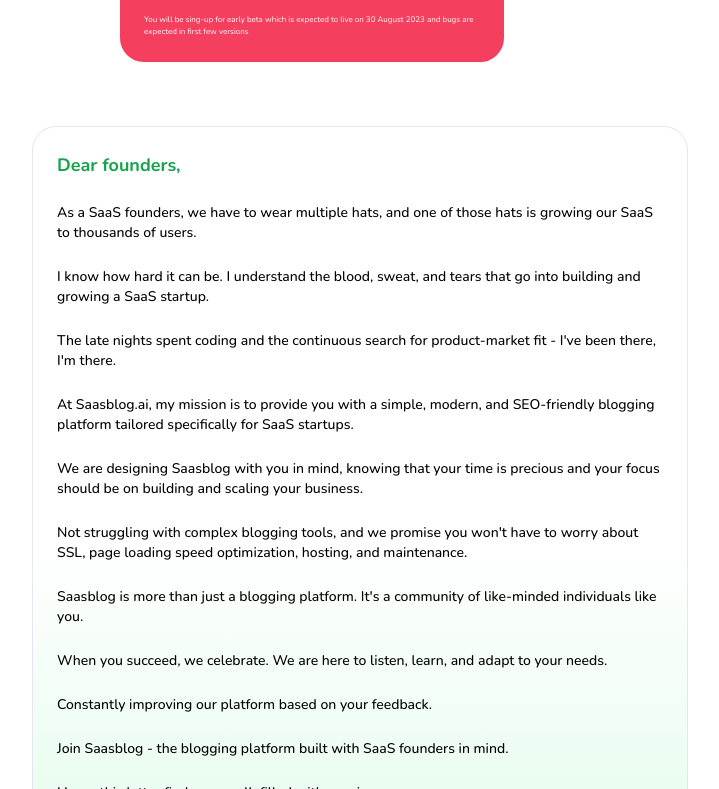
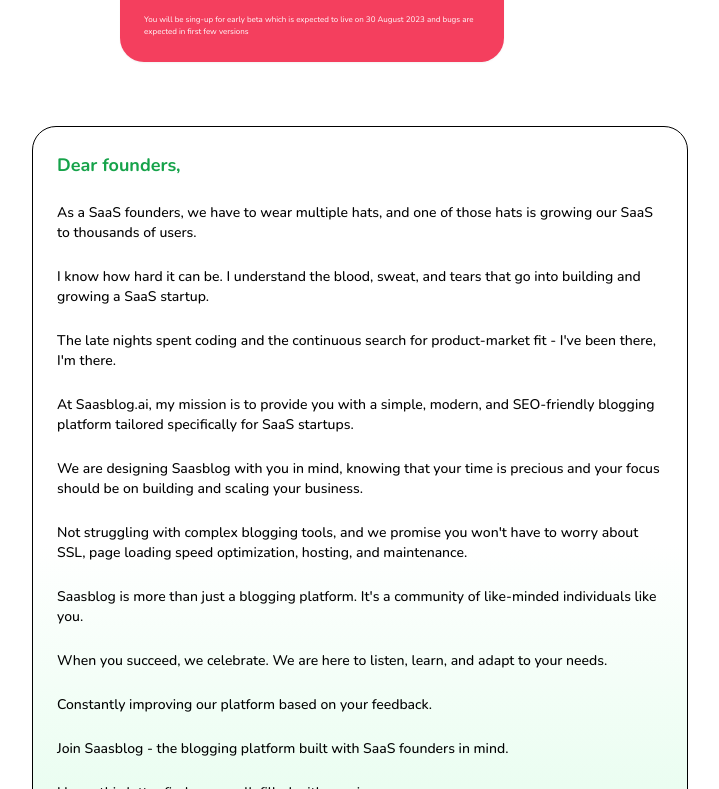
Before and after one commit to sagarjaid/saasblog, a Next.js app: page / in a window 1280 px wide. Shown: the part 2171-2960 px from the top of the page, without its empty margins (280-999 px from the left). Built offline with nearby package versions, Linux system fonts and the light colour scheme.

Commit message:
New UI 5

```diff
--- a/pages/index.js
+++ b/pages/index.js
@@ -6,7 +6,7 @@
   return (
     <>
       <SEOMeta
-        title="SaaSblog - Simple & Modern blog for your SaaS/Business"
+        title="SaaSblog - A Simple Blogging Platform tailored for your SaaS"
         description="A WordPress blog Alternative for SaaS Startups, Indie hackers, Businesses and Bloggers"
       />
       <div className='flex flex-col gap-8 md:gap-14 items-center '>
@@ -121,7 +121,7 @@
           </div>
 
           <div>
-            <div className='text-sm flex flex-col font-medium gap-6 border p-6 w-full rounded-3xl bg-gradient-to-b from-white via-white to-green-100 '>
+            <div className='text-sm flex flex-col border-black font-medium gap-6 border p-6 w-full rounded-3xl bg-gradient-to-b from-white via-white to-green-100 '>
               <div className='text-lg font-bold text-green-600'>Dear founders,</div>
               <span> As a SaaS founders, we have to wear multiple hats, and one of those hats is growing our SaaS to thousands of users. </span>
 
```
